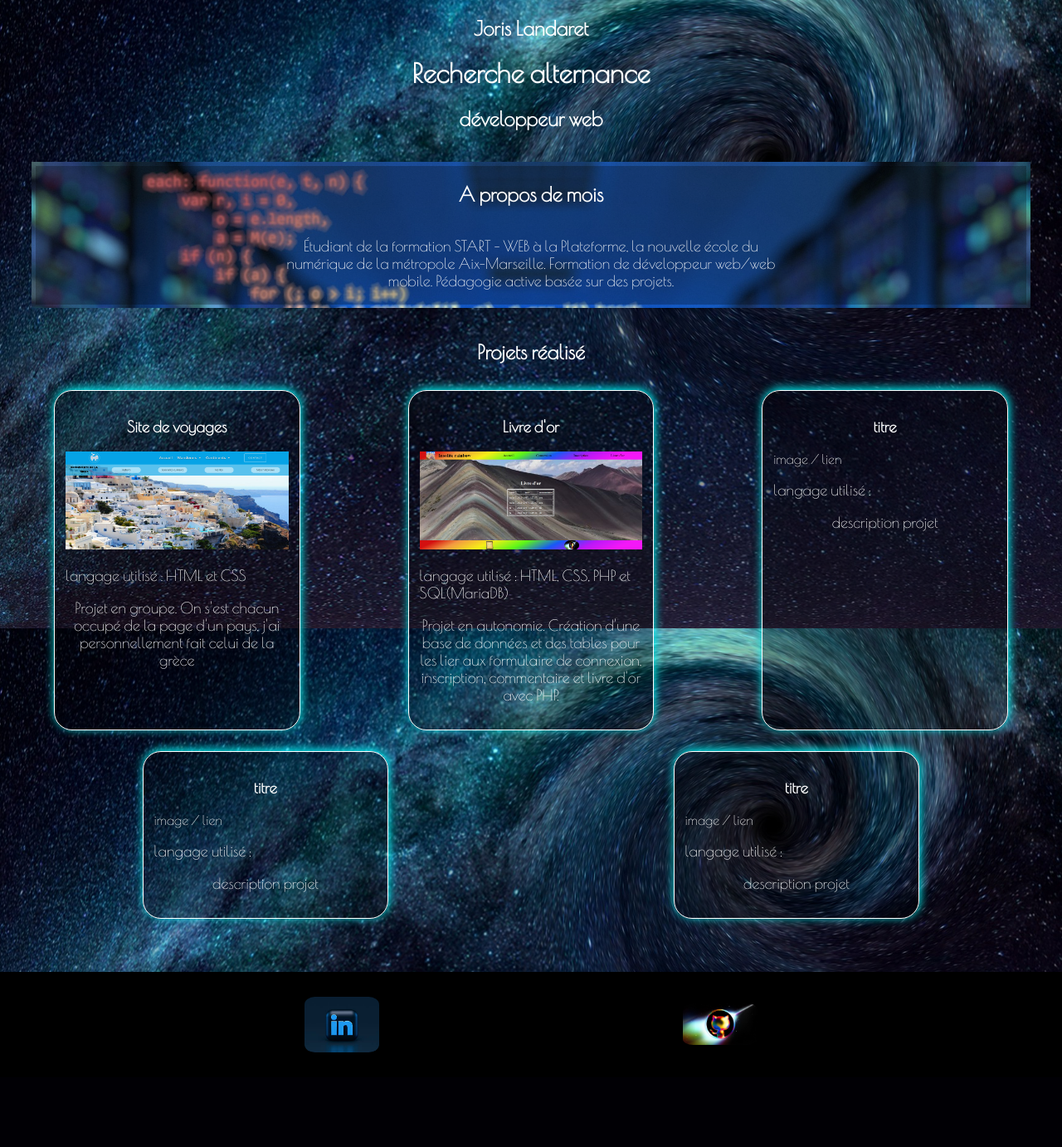
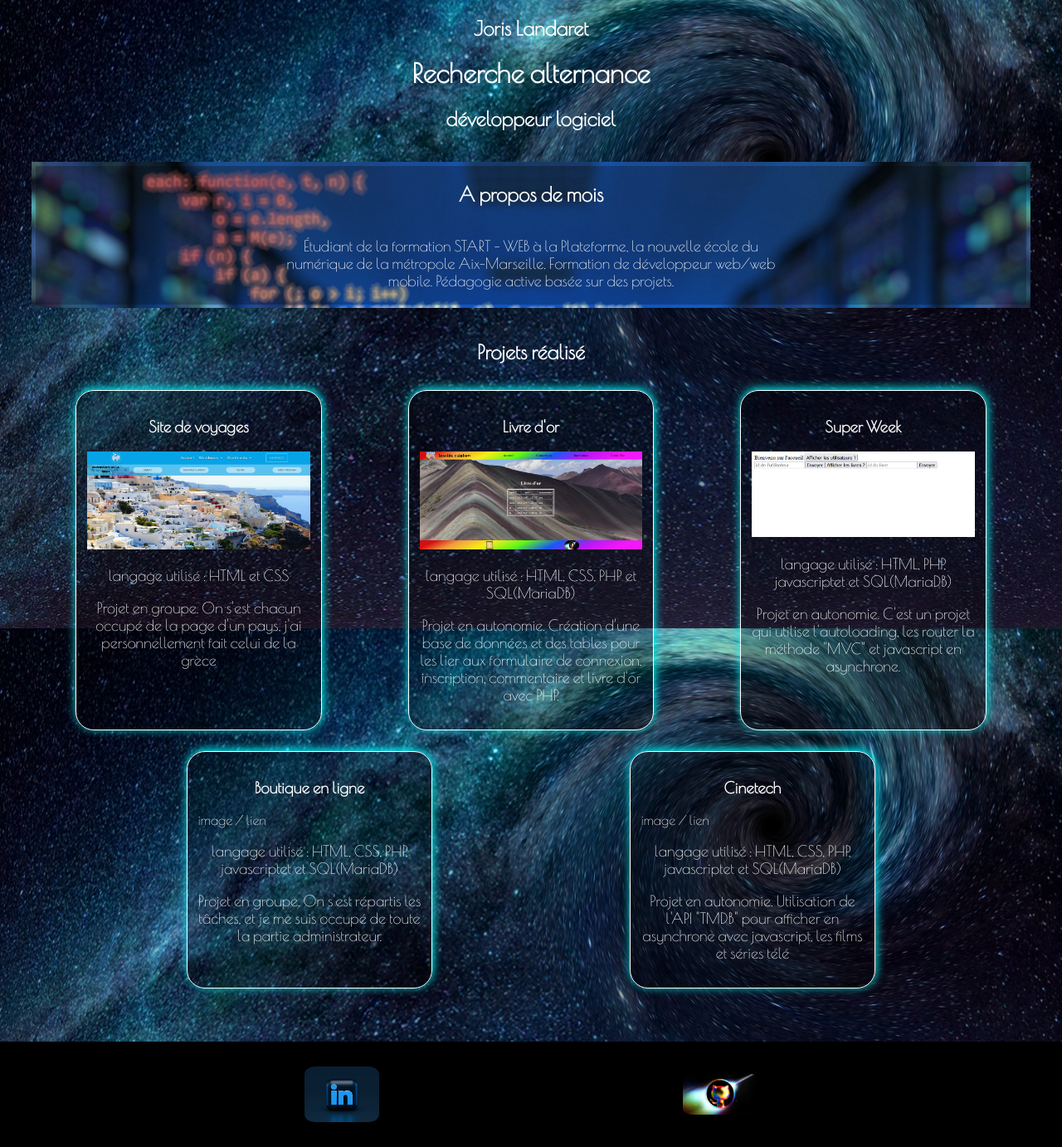
Before and after one commit to joris-landaret/site-perso, a PHP site: page / in a window 1280 px wide. Shown: the part 43-1425 px from the top of the page at 83% size. Before the commit the page ends 1311 px from the top, so only its background shows below. Run offline with PHP 8.4, Linux system fonts and the light colour scheme.

Commit message:
Amélioration du designe

```diff
--- a/index.php
+++ b/index.php
@@ -1,9 +1,3 @@
-<?php
-
-
-
-?>
-
 <!DOCTYPE html>
 <html lang="en">
 
@@ -25,7 +19,7 @@
     <main>
         <h2 class="titre">Joris Landaret</h2>
         <h1 class="titre">Recherche alternance</h1>
-        <h2 class="titre">développeur web</h2>
+        <h2 class="titre">développeur logiciel</h2>
         <div id="back">
             <div id="ok">
                 <h2 class="titre" id="titre_moi">A propos de mois</h2>
@@ -61,24 +55,24 @@
             </div>
 
             <div class="mes_projets">
-                <h3 class="titre">titre</h3>
-                <a href="" target="_blank"><img src="" alt="">image / lien</a>
-                <p class="langue">langage utilisé : </p>
-                <p>description projet</p>
+                <h3 class="titre">Super Week</h3>
+                <a href="" target="_blank"><img src="img/super-week.png" alt=""></a>
+                <p class="langue">langage utilisé : HTML, PHP, javascriptet et SQL(MariaDB)</p>
+                <p>Projet en autonomie. C'est un projet qui utilise l'autoloading, les router la méthode "MVC" et javascript en asynchrone.</p>
             </div>
 
             <div class="mes_projets">
-                <h3 class="titre">titre</h3>
+                <h3 class="titre">Boutique en ligne</h3>
                 <a href="" target="_blank"><img src="" alt="">image / lien</a>
-                <p class="langue">langage utilisé : </p>
-                <p>description projet</p>
+                <p class="langue">langage utilisé : HTML, CSS, PHP, javascriptet et SQL(MariaDB)</p>
+                <p>Projet en groupe. On s'est répartis les tâches, et je me suis occupé de toute la partie administrateur.</p>
             </div>
 
             <div class="mes_projets">
-                <h3 class="titre">titre</h3>
+                <h3 class="titre">Cinetech</h3>
                 <a href="" target="_blank"><img src="" alt="">image / lien</a>
-                <p class="langue">langage utilisé : </p>
-                <p>description projet</p>
+                <p class="langue">langage utilisé : HTML, CSS, PHP, javascriptet et SQL(MariaDB)</p>
+                <p>Projet en autonomie. Utilisation de l'API "TMDB" pour afficher en asynchrone avec javascript, les films et séries télé</p>
             </div>
         </div>
 
--- a/style.css
+++ b/style.css
@@ -87,8 +87,11 @@ footer a img{
 
 #projets {
     display: flex;
-    justify-content: space-around;
+    justify-content: space-evenly;
     flex-wrap: wrap;
+    /* display: grid;
+    grid-template-columns: 30% 30% 30%; */
+    justify-items: center;
 }
 
 #projets div {
@@ -110,6 +113,9 @@ img {
 
 .langue {
     font-size: 113%;
+    display: flex;
+    justify-content: center;
+    text-align: center;
 }
 
 .mes_projets :last-child {
@@ -118,6 +124,6 @@ img {
 }
 
 .mes_projets:hover {
-    width: 50%;
-    margin: 1%;
+    width: 45%;
+    background-color: #193364a3;
 }
```
Also changed, not shown: img/super-week.png (added).
